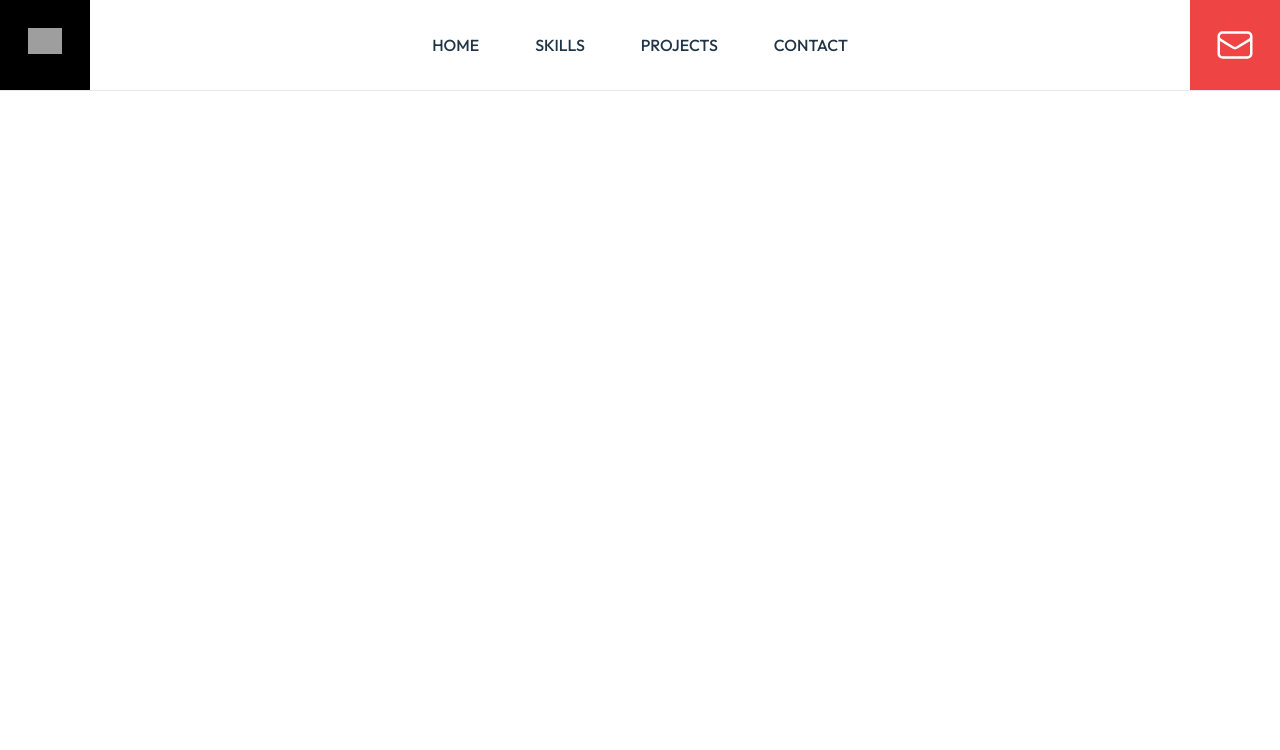
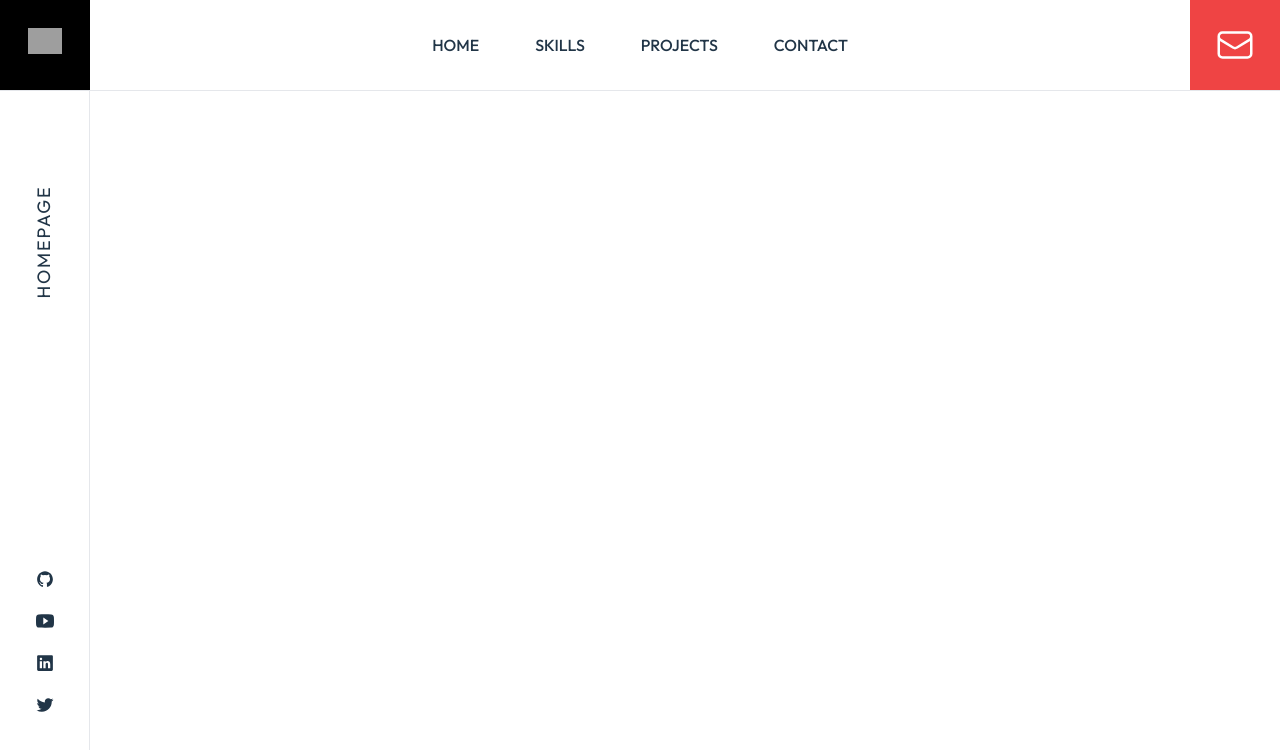
Before and after one commit to mohammedbabiker/React-Vite-Tailwindcss-site, a React (Vite) app: page / in a window 1280 px wide. Shown: the top 750 px of the page. Built offline with nearby package versions, Linux system fonts and the light colour scheme; grey boxes are pictures that could not be loaded.

Commit message:
sidebar components all good

```diff
--- a/package.json
+++ b/package.json
@@ -11,7 +11,8 @@
   },
   "dependencies": {
     "react": "^18.2.0",
-    "react-dom": "^18.2.0"
+    "react-dom": "^18.2.0",
+    "react-icons": "^4.10.1"
   },
   "devDependencies": {
     "@types/react": "^18.2.15",
--- a/src/App.tsx
+++ b/src/App.tsx
@@ -1,10 +1,12 @@
 import "./App.css";
 import Header from "./components/Header";
+import SideBar from "./components/SideBar";
 
 function App() {
   return (
     <>
       <Header />
+      <SideBar />
     </>
   );
 }
--- a/src/components/Header.tsx
+++ b/src/components/Header.tsx
@@ -24,7 +24,7 @@
       <div className="w-[90px] h-[90px] bg-black">
         <img src="./logo.png" className="p-7" />
       </div>
-      <div className="flex gap-14">
+      <div className="hidden md:flex gap-14">
         {menu.map((item) => (
           <div className="cursor-pointer font-medium hover:underline">
             <h2>{item.name}</h2>
--- /dev/null
+++ b/src/components/SideBar.tsx
@@ -0,0 +1,25 @@
+import React from "react";
+import {
+  IoLogoGithub,
+  IoLogoYoutube,
+  IoLogoLinkedin,
+  IoLogoTwitter,
+} from "react-icons/io5";
+
+function SideBar() {
+  return (
+    <div>
+      <div className="w-[90px] h-screen border-r-[1px] fixed flex flex-col justify-around items-center">
+        <h2 className="-rotate-90 text-lg tracking-widest">HOMEPAGE</h2>
+        <div className="flex flex-col gap-6 m-10 text-[18px]">
+          <IoLogoGithub className="cursor-pointer hover:scale-110 transition-all ease-in-out" />
+          <IoLogoYoutube className="cursor-pointer hover:scale-110 transition-all ease-in-out" />
+          <IoLogoLinkedin className="cursor-pointer hover:scale-110 transition-all ease-in-out" />
+          <IoLogoTwitter className="cursor-pointer hover:scale-110 transition-all ease-in-out" />
+        </div>
+      </div>
+    </div>
+  );
+}
+
+export default SideBar;
```
Also changed, not shown: 1 other file (tests, documents, lock files or other folders).
